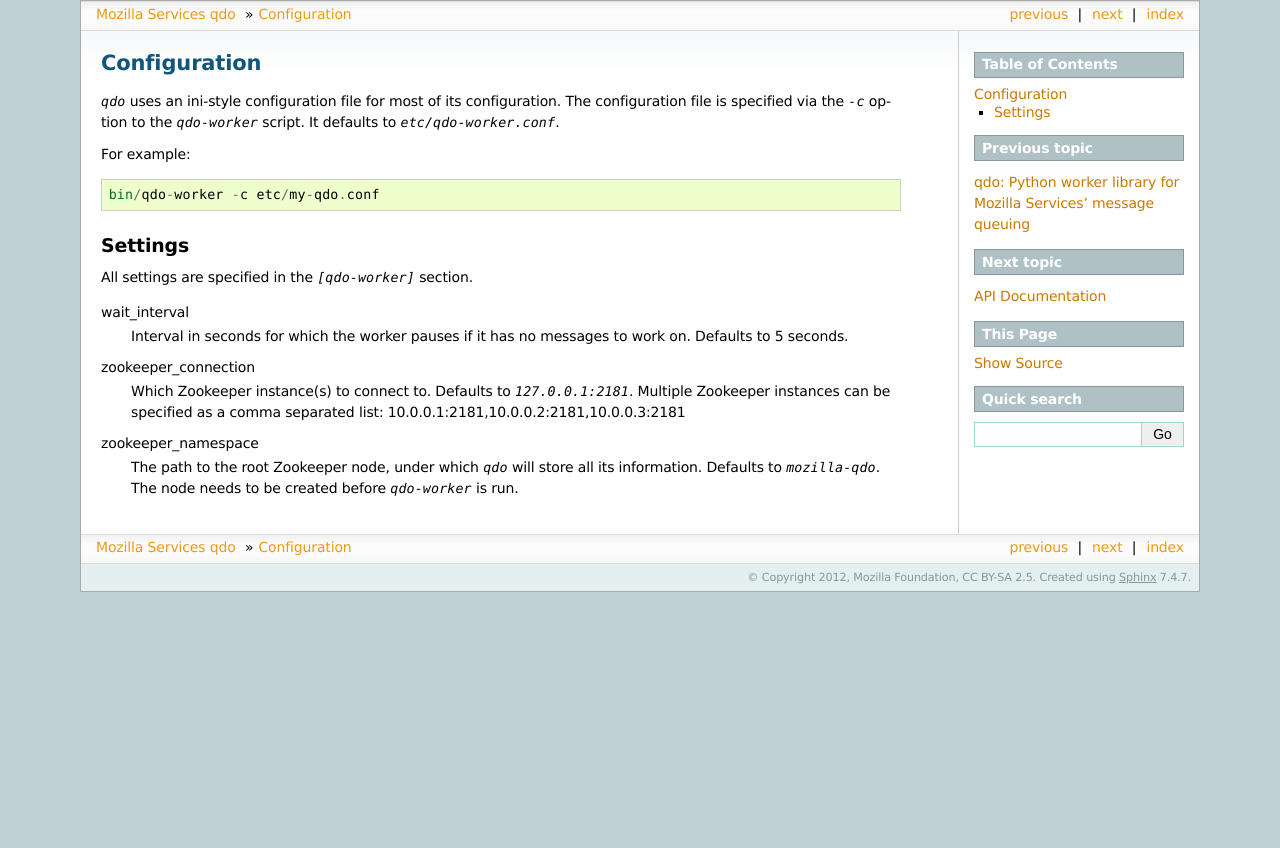
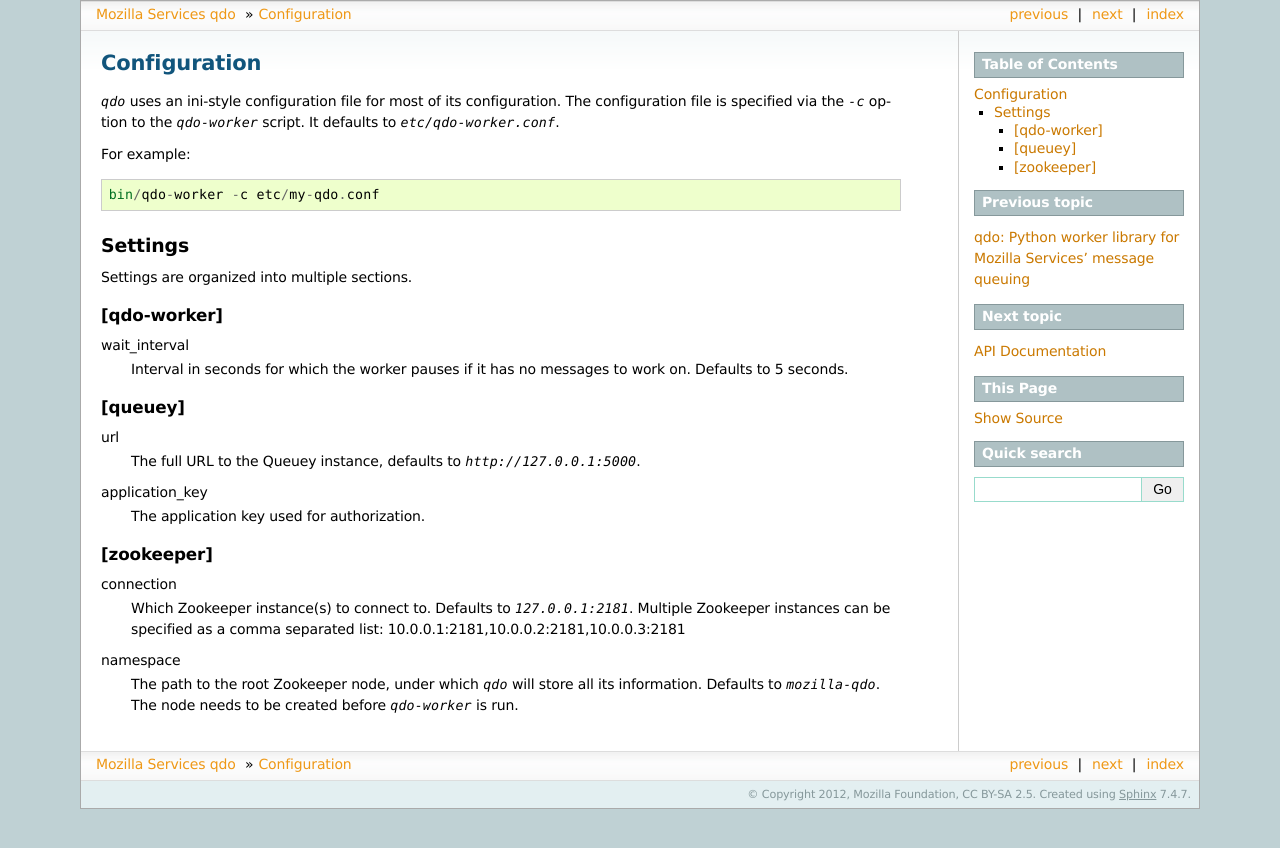
Before and after one commit to mozilla-services/qdo, a Sphinx documentation site: the page built from docs/config.rst, in a window 1280 px wide. Shown: the top 848 px of the page. Built offline with Sphinx 7.4.7, drawn with Linux system fonts in a browser that asks for light colours.

Commit message:
update config docs

```diff
--- a/docs/config.rst
+++ b/docs/config.rst
@@ -13,18 +13,33 @@
 Settings
 ========
 
-All settings are specified in the `[qdo-worker]` section.
+Settings are organized into multiple sections.
+
+[qdo-worker]
+------------
 
 wait_interval
     Interval in seconds for which the worker pauses if it has no messages to
     work on. Defaults to 5 seconds.
 
-zookeeper_connection
+[queuey]
+--------
+
+url
+    The full URL to the Queuey instance, defaults to `http://127.0.0.1:5000`.
+
+application_key
+    The application key used for authorization.
+
+[zookeeper]
+-----------
+
+connection
     Which Zookeeper instance(s) to connect to. Defaults to `127.0.0.1:2181`.
     Multiple Zookeeper instances can be specified as a comma separated list:
     10.0.0.1:2181,10.0.0.2:2181,10.0.0.3:2181
 
-zookeeper_namespace
+namespace
     The path to the root Zookeeper node, under which `qdo` will store all its
     information. Defaults to `mozilla-qdo`. The node needs to be created
     before `qdo-worker` is run.
```
